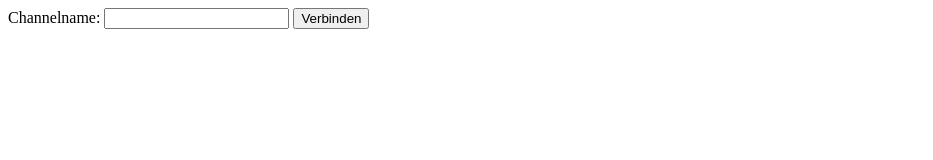
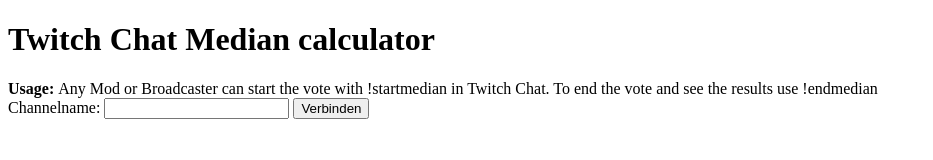
Before and after one commit to nofuture2077/twitch-chat-median, a plain HTML site: page index.html in a window 1280 px wide. Shown: the whole page, without its empty margins (0-933 px from the left). Drawn offline with Linux system fonts and the light colour scheme.

Commit message:
added usage help

```diff
--- a/index.html
+++ b/index.html
@@ -58,7 +58,10 @@
 </script>
 </head>
 <body>
-
+<div>
+    <h1>Twitch Chat Median calculator</h1>
+    <b>Usage: </b>Any Mod or Broadcaster can start the vote with !startmedian in Twitch Chat. To end the vote and see the results use !endmedian</br>
+</div>
 <div>
     <label for="channelNameInput">Channelname:</label>
     <input type="text" id="channelNameInput" name="channelNameInput">
```
Also changed, not shown: 1 other file.
